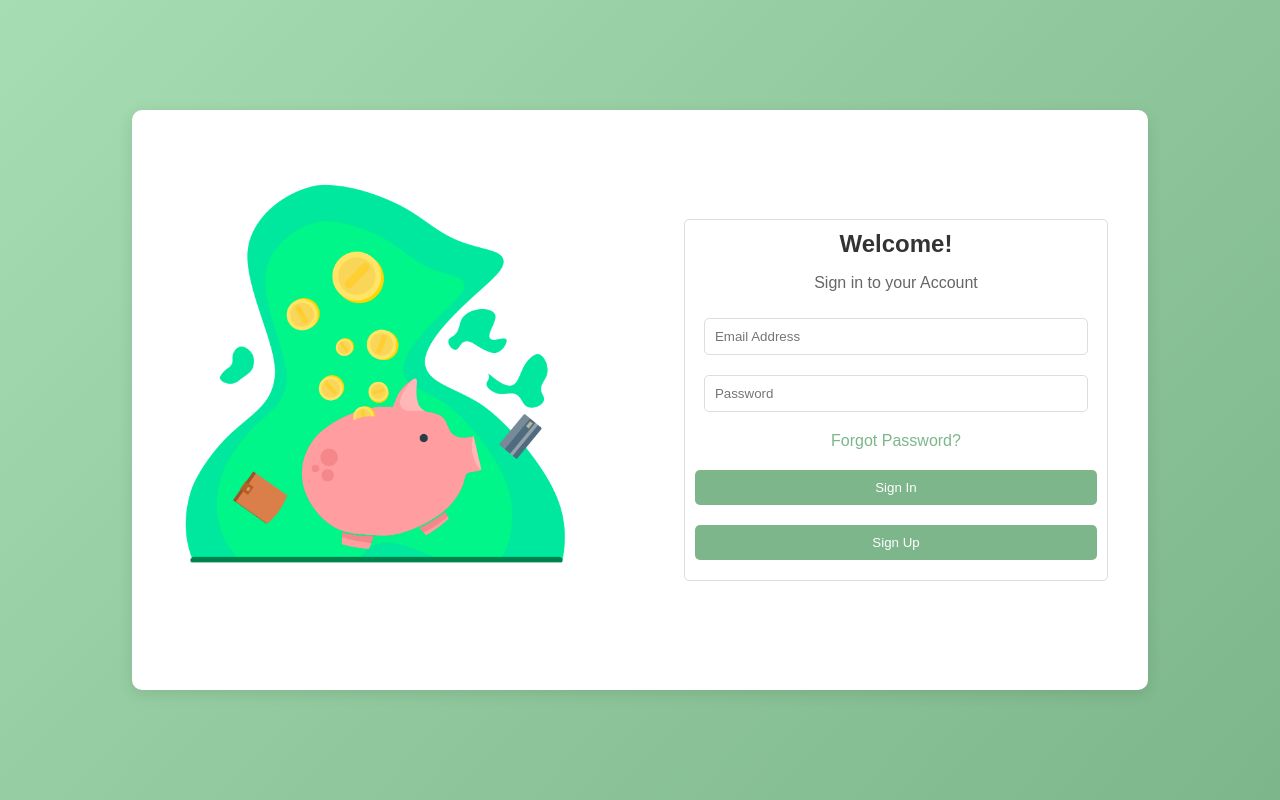
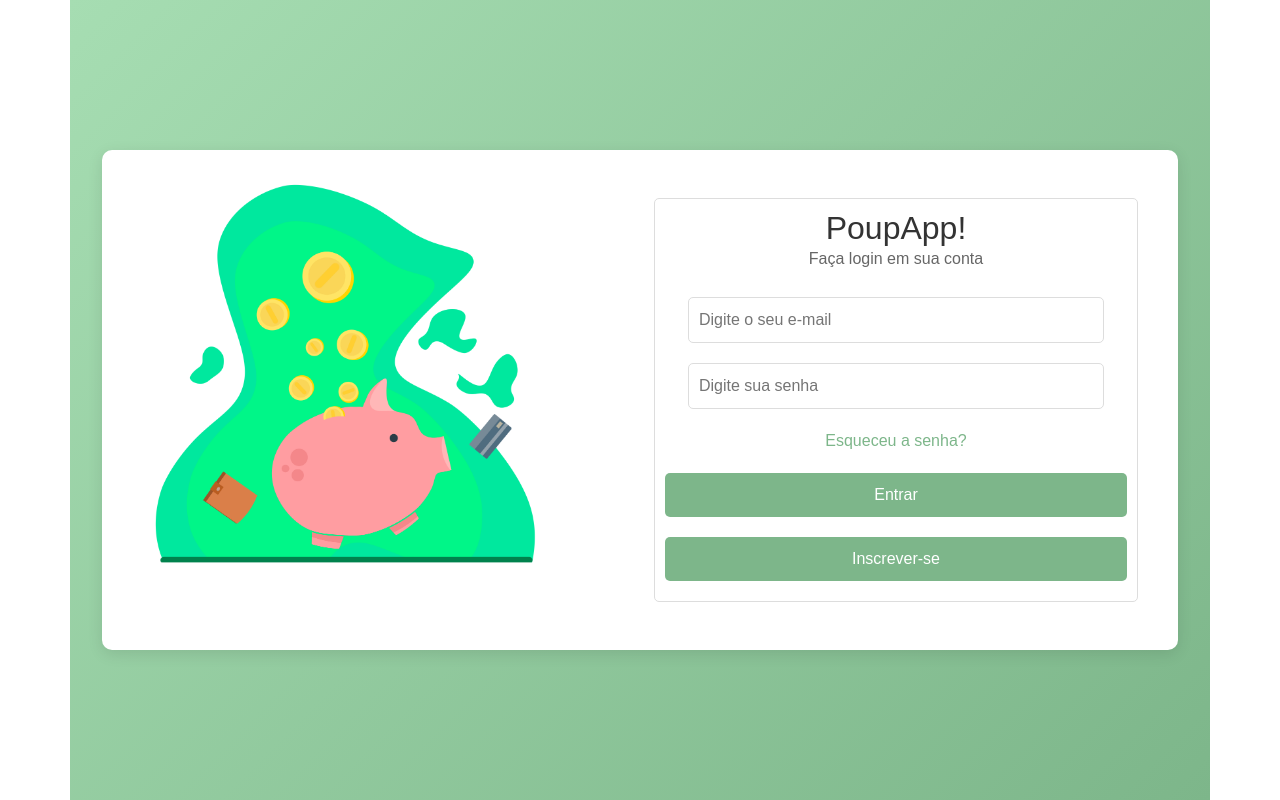
Before and after one commit to Joaoguilhermeasf/PoupApp, a Flask app: page / in a window 1280 px wide. Run offline with Flask 3, Linux system fonts and the light colour scheme; some libraries are stand-ins or nearby versions.

Commit message:
Alterações

```diff
--- a/forms.py
+++ b/forms.py
@@ -5,7 +5,7 @@ class UserForm(FlaskForm):
     login = StringField('Login: ',[validators.DataRequired(),validators.Length(min=1,max=20)])
     password = PasswordField('Senha: ',[validators.DataRequired()])
     entrar = SubmitField('Entrar')
-    cadastrar = SubmitField('Cadastrar')
+    cadastrar = SubmitField('Inscrever-se')
 
 
 class RegForm(FlaskForm):
--- a/templates/index.html
+++ b/templates/index.html
@@ -1,12 +1,6 @@
-<!DOCTYPE html>
-<html lang="en">
-<head>
-    <meta charset="UTF-8">
-    <meta name="viewport" content="width=device-width, initial-scale=1.0">
-    <title>Login Screen</title>
-    <link rel="stylesheet" href="{{ url_for('static', filename='css/styles.css') }}">
-</head>
-<body>
+{% extends "template.html" %}
+{% block content %}
+
     <div class="container">
         <div class="login-box">
             <div class="center-container">
@@ -18,18 +12,18 @@
                   <img src="{{ url_for('static', filename='img/moedas1.png') }}" alt="Moedas1" class="floating">
                   <img src="{{ url_for('static', filename='img/moedas2.png') }}" alt="Moedas2" class="floating">
                 </div>
-              </div>
+            </div>
             <form class="login-form">
-                <h2>Welcome!</h2>
-                <p>Sign in to your Account</p>
-                <input type="email" placeholder="Email Address">
-                <input type="password" placeholder="Password">
-                <a href="#">Forgot Password?</a>
-                <button type="submit">Sign In</button>
-                <button type="button">Sign Up</button>
-
+                {{ form.hidden_tag() }}
+                <h2>PoupApp!</h2>
+                <p>Faça login em sua conta</p>
+                {{ form.login(placeholder="Digite o seu e-mail") }}
+                {{ form.password(placeholder="Digite sua senha") }}
+                <a href="#">Esqueceu a senha?</a>
+                <button type="submit">{{ form.entrar.label.text }}</button>
+                <button type="button">{{ form.cadastrar.label.text }}</button>
             </form>
         </div>
     </div>
-</body>
-</html>
+
+{% endblock %}
--- a/templates/template.html
+++ b/templates/template.html
@@ -6,11 +6,10 @@
     <link rel="stylesheet" href="{{ url_for('static', filename='bootstrap-5.3.3/css/bootstrap.min.css') }}">
     <script type="text/javascript" src="{{ url_for('static', filename='bootstrap-5.3.3/js/bootstrap.bundle.min.js') }}"></script>
     <script src="{{ url_for('static', filename = 'js/jquery.min.js') }}"></script>
+    <link rel="stylesheet" href="{{ url_for('static', filename='css/styles.css') }}">
     <title>PoupApp</title>
 </head>
 <body>
-    <div class="container">
     {% block content%} {% endblock %}
-    </div>
 </body>
 </html>
```
